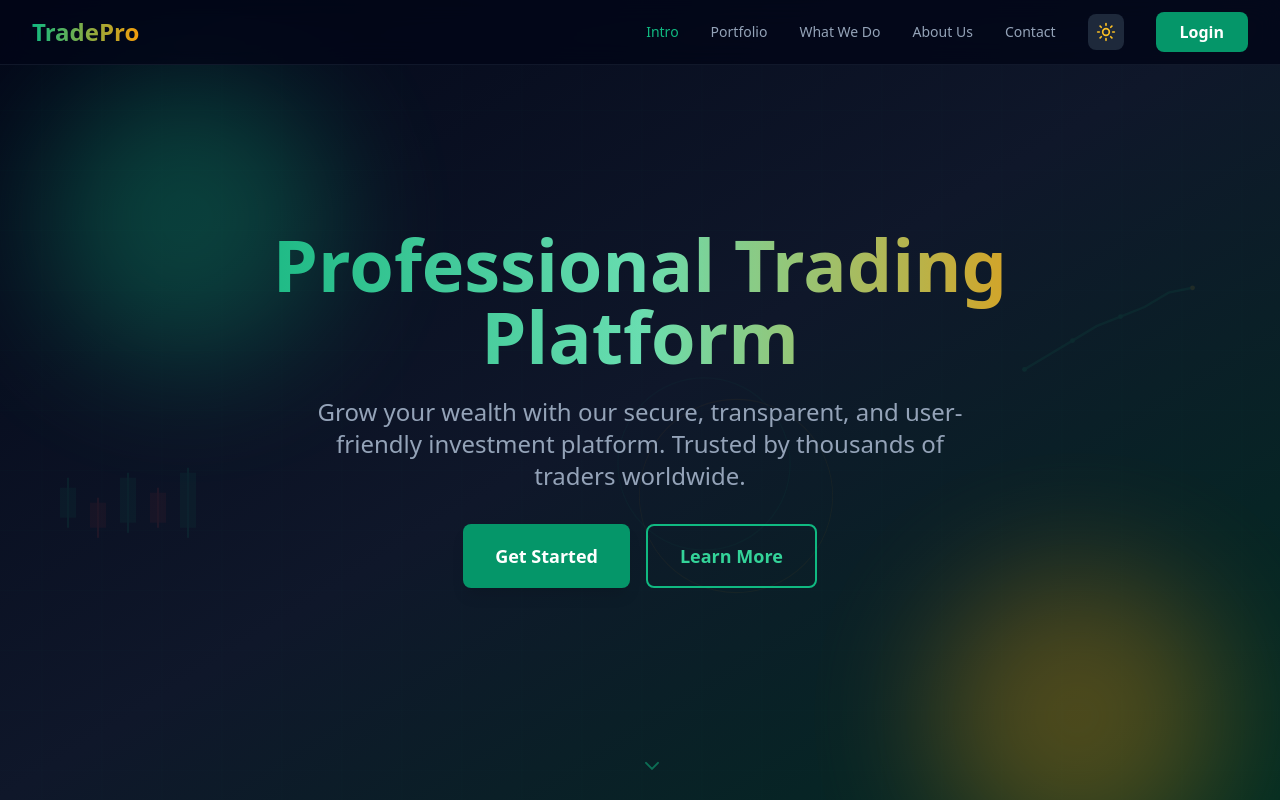
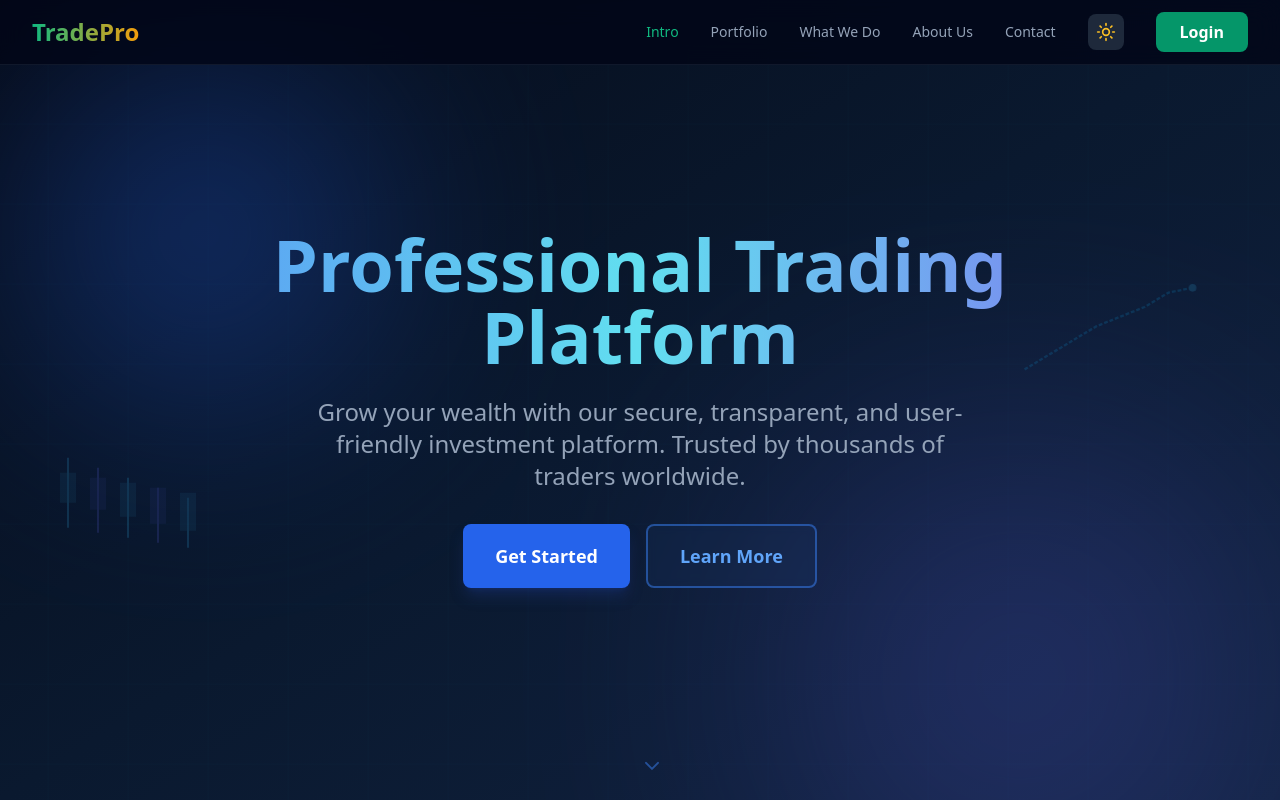
Before and after one commit to Vikramzcode/fintech, a React (Vite) app: page /landing in a window 1280 px wide. Shown: the top 800 px of the page. Built offline with nearby package versions, Linux system fonts and the light colour scheme.

Commit message:
changes done

```diff
--- a/client/components/common/Sidebar.tsx
+++ b/client/components/common/Sidebar.tsx
@@ -98,7 +98,7 @@ export function Sidebar({ isOpen, onToggle }: SidebarProps) {
         )}
       >
         <div className="p-6 border-b border-white/10">
-          <h1 className="text-2xl font-bold text-primary">TradePro</h1>
+          <h1 className="text-2xl font-bold text-slate-900">TradePro</h1>
           <p className="text-xs text-muted-foreground mt-1">
             Professional Trading Platform
           </p>
--- a/client/components/dashboard/MetricsCard.tsx
+++ b/client/components/dashboard/MetricsCard.tsx
@@ -33,7 +33,7 @@ export function MetricsCard({
         <div className="flex-1">
           <p className="text-muted-foreground text-sm font-medium group-hover:text-primary transition-colors duration-300">{title}</p>
           <div className={glowing ? "animate-counter-glow inline-block" : ""}>
-            <p className={cn("text-3xl font-bold mt-2 bg-gradient-to-r from-primary to-accent bg-clip-text text-transparent transition-all duration-300")}>
+            <p className={cn("text-3xl font-bold mt-2 bg-gradient-to-br from-slate-200 to-blue-100 bg-clip-text text-transparent transition-all duration-300")}>
               {format === "currency" ? "$" : ""}
               <AnimatedCounter
                 value={value}
--- a/client/components/sections/StartSmartInvestBetter.tsx
+++ b/client/components/sections/StartSmartInvestBetter.tsx
@@ -286,7 +286,7 @@ export function StartSmartInvestBetter({
                 <motion.div
                   key={index}
                   className={`relative p-6 sm:p-8 rounded-xl border backdrop-blur-sm transition-all duration-300 group hover:scale-105 cursor-pointer ${cardBg}`}
-                  variants={itemVariants}
+                  // variants={itemVariants}
                   whileHover={{ x: 8 }}
                   transition={{ duration: 0.3 }}
                 >
--- a/client/pages/Dashboard.tsx
+++ b/client/pages/Dashboard.tsx
@@ -46,7 +46,7 @@ export default function Dashboard() {
         </div>
 
         {/* Key Metrics - 5 Cards Row */}
-        <div className="grid grid-cols-1 sm:grid-cols-2 lg:grid-cols-5 gap-4">
+        <div className="grid  grid-cols-1 sm:grid-cols-2 lg:grid-cols-5 gap-4">
           <MetricsCard
             title="Main Wallet"
             value={displayBalance.mainWallet}
--- a/client/pages/Landing.tsx
+++ b/client/pages/Landing.tsx
@@ -174,228 +174,91 @@ export default function Landing() {
         </nav>
 
         {/* Hero Section */}
+
+
+
      <section
   id="intro"
-          className={`pt-24 pb-20 px-4 sm:px-6 lg:px-8 min-h-screen flex items-center justify-center relative overflow-hidden transition-colors duration-300 ${
+  className={`pt-24 pb-20 px-4 sm:px-6 lg:px-8 min-h-screen flex items-center justify-center relative overflow-hidden transition-colors duration-500 ${
     isDarkMode
-              ? "bg-gradient-to-br from-slate-950 via-slate-900 to-emerald-950"
-              : "bg-gradient-to-br from-slate-50 via-white to-emerald-50"
+      ? "bg-gradient-to-br from-[#050b18] via-[#0a192f] to-[#112240]"
+      : "bg-gradient-to-br from-slate-50 via-blue-50 to-indigo-50"
   }`}
 >
-          {/* Animated Grid Background */}
+  {/* Glassy Grid Overlay - Retained & Re-colored to Blue */}
   <motion.div
-            className="absolute inset-0 opacity-[0.03] pointer-events-none"
+    className="absolute inset-0 opacity-[0.1] pointer-events-none"
     animate={{
       backgroundPosition: ["0% 0%", "100% 100%"],
     }}
     transition={{
-              duration: 30,
+      duration: 40,
       repeat: Infinity,
       repeatType: "reverse",
       ease: "linear",
     }}
     style={{
-              backgroundImage: `linear-gradient(0deg, ${isDarkMode ? "rgba(16, 185, 129, 0.5)" : "rgba(16, 185, 129, 0.3)"} 1px, transparent 1px),
-                             linear-gradient(90deg, ${isDarkMode ? "rgba(16, 185, 129, 0.5)" : "rgba(16, 185, 129, 0.3)"} 1px, transparent 1px)`,
-              backgroundSize: "60px 60px",
+      backgroundImage: `linear-gradient(0deg, ${isDarkMode ? "rgba(56, 189, 248, 0.2)" : "rgba(37, 99, 235, 0.1)"} 1px, transparent 1px),
+                       linear-gradient(90deg, ${isDarkMode ? "rgba(56, 189, 248, 0.2)" : "rgba(37, 99, 235, 0.1)"} 1px, transparent 1px)`,
+      backgroundSize: "80px 80px",
     }}
   />
 
-          {/* Animated background orbs */}
+  {/* Animated Glassy Orbs - Refined for Navy Theme */}
   <div
-            className={`absolute inset-0 overflow-hidden pointer-events-none ${isDarkMode ? "opacity-30" : "opacity-10"}`}
+    className={`absolute inset-0 overflow-hidden pointer-events-none ${isDarkMode ? "opacity-40" : "opacity-20"}`}
   >
     <motion.div
-              className="absolute top-20 left-10 w-72 h-72 bg-emerald-500 rounded-full mix-blend-multiply filter blur-3xl"
+      className="absolute top-20 left-10 w-80 h-80 bg-blue-600 rounded-full mix-blend-screen filter blur-[120px]"
       animate={{
-                y: [0, -30, 0],
-                x: [0, 20, 0],
+        y: [0, -40, 0],
+        x: [0, 30, 0],
       }}
-              transition={{
-                duration: 8,
-                repeat: Infinity,
-                ease: "easeInOut",
-              }}
+      transition={{ duration: 8, repeat: Infinity, ease: "easeInOut" }}
     />
     <motion.div
-              className="absolute -bottom-8 right-10 w-72 h-72 bg-amber-500 rounded-full mix-blend-multiply filter blur-3xl"
+      className="absolute -bottom-8 right-10 w-96 h-96 bg-indigo-500 rounded-full mix-blend-screen filter blur-[140px]"
       animate={{
-                y: [0, 30, 0],
-                x: [0, -20, 0],
+        y: [0, 40, 0],
+        x: [0, -30, 0],
       }}
-              transition={{
-                duration: 10,
-                repeat: Infinity,
-                ease: "easeInOut",
-                delay: 1,
-              }}
+      transition={{ duration: 10, repeat: Infinity, ease: "easeInOut", delay: 1 }}
     />
   </div>
 
-          {/* Candlestick Pattern Background - Left Side */}
+  {/* Candlestick Pattern - Blue/Indigo Rebrand */}
   <motion.svg
-            className="absolute bottom-1/4 left-12 w-40 h-40 opacity-8 pointer-events-none"
+    className="absolute bottom-1/4 left-12 w-40 h-40 opacity-20 pointer-events-none hidden md:block"
     viewBox="0 0 160 160"
-            animate={{ y: [0, -15, 0], opacity: [0.08, 0.12, 0.08] }}
+    animate={{ y: [0, -15, 0], opacity: [0.15, 0.25, 0.15] }}
     transition={{ duration: 8, repeat: Infinity, ease: "easeInOut" }}
   >
-            {/* Candlestick 1 */}
-            <line
-              x1="20"
-              y1="40"
-              x2="20"
-              y2="90"
-              stroke={isDarkMode ? "#10b981" : "#059669"}
-              strokeWidth="2"
-            />
-            <rect
-              x="12"
-              y="50"
-              width="16"
-              height="30"
-              fill={isDarkMode ? "#10b981" : "#059669"}
-              opacity="0.6"
-            />
-            {/* Candlestick 2 */}
-            <line
-              x1="50"
-              y1="60"
-              x2="50"
-              y2="100"
-              stroke={isDarkMode ? "#ef4444" : "#dc2626"}
-              strokeWidth="2"
-            />
-            <rect
-              x="42"
-              y="65"
-              width="16"
-              height="25"
-              fill={isDarkMode ? "#ef4444" : "#dc2626"}
-              opacity="0.6"
-            />
-            {/* Candlestick 3 */}
-            <line
-              x1="80"
-              y1="35"
-              x2="80"
-              y2="95"
-              stroke={isDarkMode ? "#10b981" : "#059669"}
-              strokeWidth="2"
-            />
-            <rect
-              x="72"
-              y="40"
-              width="16"
-              height="45"
-              fill={isDarkMode ? "#10b981" : "#059669"}
-              opacity="0.6"
-            />
-            {/* Candlestick 4 */}
-            <line
-              x1="110"
-              y1="50"
-              x2="110"
-              y2="90"
-              stroke={isDarkMode ? "#ef4444" : "#dc2626"}
-              strokeWidth="2"
-            />
-            <rect
-              x="102"
-              y="55"
-              width="16"
-              height="30"
-              fill={isDarkMode ? "#ef4444" : "#dc2626"}
-              opacity="0.6"
-            />
-            {/* Candlestick 5 */}
-            <line
-              x1="140"
-              y1="30"
-              x2="140"
-              y2="100"
-              stroke={isDarkMode ? "#10b981" : "#059669"}
-              strokeWidth="2"
-            />
-            <rect
-              x="132"
-              y="35"
-              width="16"
-              height="55"
-              fill={isDarkMode ? "#10b981" : "#059669"}
-              opacity="0.6"
-            />
+    {[20, 50, 80, 110, 140].map((x, i) => (
+      <g key={x}>
+        <line x1={x} y1={20 + (i*10)} x2={x} y2={90 + (i*5)} stroke={i % 2 === 0 ? "#38bdf8" : "#6366f1"} strokeWidth="2" />
+        <rect x={x-8} y={35 + (i*5)} width="16" height={30 + (i*2)} fill={i % 2 === 0 ? "#38bdf8" : "#6366f1"} opacity="0.4" />
+      </g>
+    ))}
   </motion.svg>
 
-          {/* Uptrend Line - Right Side */}
+  {/* Uptrend Line - Cyan Rebrand */}
   <motion.svg
-            className="absolute top-1/3 right-20 w-48 h-32 opacity-6 pointer-events-none"
+    className="absolute top-1/3 right-20 w-48 h-32 opacity-20 pointer-events-none hidden lg:block"
     viewBox="0 0 200 120"
-            animate={{ x: [0, 10, 0], opacity: [0.06, 0.1, 0.06] }}
+    animate={{ x: [0, 10, 0], opacity: [0.1, 0.2, 0.1] }}
     transition={{ duration: 10, repeat: Infinity, ease: "easeInOut" }}
   >
     <polyline
       points="10,100 35,85 60,70 85,55 110,45 135,35 160,20 185,15"
       fill="none"
-              stroke={isDarkMode ? "#10b981" : "#059669"}
+      stroke={isDarkMode ? "#0ea5e9" : "#2563eb"}
       strokeWidth="2.5"
-              opacity="0.8"
+      strokeDasharray="4 2"
     />
-            {/* Data points */}
-            <circle
-              cx="10"
-              cy="100"
-              r="2.5"
-              fill={isDarkMode ? "#10b981" : "#059669"}
-            />
-            <circle
-              cx="60"
-              cy="70"
-              r="2.5"
-              fill={isDarkMode ? "#10b981" : "#059669"}
-            />
-            <circle
-              cx="110"
-              cy="45"
-              r="2.5"
-              fill={isDarkMode ? "#10b981" : "#059669"}
-            />
-            <circle
-              cx="185"
-              cy="15"
-              r="2.5"
-              fill={isDarkMode ? "#fbbf24" : "#f59e0b"}
-            />
+    <circle cx="185" cy="15" r="4" fill="#38bdf8" className="animate-pulse" />
   </motion.svg>
 
-          {/* Pulsing Radar Ring - Center */}
-          <motion.div
-            className="absolute top-1/2 left-1/2 transform -translate-x-1/2 -translate-y-1/2 w-32 h-32 rounded-full border border-emerald-500/30 pointer-events-none"
-            animate={{
-              scale: [1, 1.4, 1],
-              opacity: [0.4, 0.1, 0.4],
-            }}
-            transition={{
-              duration: 5,
-              repeat: Infinity,
-              ease: "easeInOut",
-            }}
-          />
-
-          {/* Secondary Radar Ring */}
-          <motion.div
-            className="absolute top-1/2 left-1/2 transform -translate-x-1/2 -translate-y-1/2 w-48 h-48 rounded-full border border-amber-500/15 pointer-events-none"
-            animate={{
-              scale: [1, 1.3, 1],
-              opacity: [0.3, 0.05, 0.3],
-            }}
-            transition={{
-              duration: 6,
-              repeat: Infinity,
-              ease: "easeInOut",
-              delay: 0.5,
-            }}
-          />
-
+  {/* Main Content */}
   <div className="max-w-4xl mx-auto text-center relative z-10">
     <motion.div
       initial={{ opacity: 0, y: 30 }}
@@ -403,19 +266,15 @@ export default function Landing() {
       transition={{ duration: 0.8, ease: "easeOut" }}
     >
       <motion.h1
-                className="text-5xl sm:text-6xl lg:text-7xl font-bold mb-6 bg-gradient-to-r from-emerald-500 via-emerald-300 to-amber-500 bg-clip-text text-transparent"
+        className="text-5xl sm:text-6xl lg:text-7xl font-bold mb-6 bg-gradient-to-r from-blue-400 via-cyan-300 to-indigo-400 bg-clip-text text-transparent"
         animate={{ opacity: [0.9, 1, 0.9] }}
-                transition={{
-                  duration: 4,
-                  repeat: Infinity,
-                  ease: "easeInOut",
-                }}
+        transition={{ duration: 4, repeat: Infinity, ease: "easeInOut" }}
       >
         Professional Trading Platform
       </motion.h1>
 
       <motion.p
-                className={`text-xl sm:text-2xl ${mutedClasses} mb-8 max-w-2xl mx-auto`}
+        className={`text-xl sm:text-2xl ${isDarkMode ? "text-slate-400" : "text-slate-600"} mb-8 max-w-2xl mx-auto`}
         initial={{ opacity: 0, y: 20 }}
         animate={{ opacity: 1, y: 0 }}
         transition={{ duration: 0.8, ease: "easeOut", delay: 0.2 }}
@@ -430,28 +289,30 @@ export default function Landing() {
         animate={{ opacity: 1, y: 0 }}
         transition={{ duration: 0.8, ease: "easeOut", delay: 0.4 }}
       >
+        {/* Primary Button: Electric Blue */}
         <motion.button
           onClick={() => navigate("/login")}
-                  className="px-8 py-4 bg-emerald-600 hover:bg-emerald-700 text-white font-bold rounded-lg transition-all duration-200 text-lg shadow-lg hover:shadow-emerald-500/50 hover:shadow-xl"
+          className="px-8 py-4 bg-blue-600 hover:bg-blue-500 text-white font-bold rounded-lg transition-all duration-300 text-lg shadow-lg shadow-blue-900/40"
           whileHover={{
             y: -4,
-                    boxShadow: isDarkMode
-                      ? "0 20px 40px rgba(16, 185, 129, 0.4)"
-                      : "0 20px 40px rgba(16, 185, 129, 0.3)",
+            boxShadow: "0 20px 40px rgba(37, 99, 235, 0.3)",
           }}
           whileTap={{ scale: 0.95 }}
         >
           Get Started
         </motion.button>
 
+        {/* Secondary Button: Glassy Outlined */}
         <motion.button
           onClick={() => scrollToSection("services")}
-                  className={`px-8 py-4 border-2 ${isDarkMode ? "border-emerald-500 hover:border-emerald-400 text-emerald-400" : "border-emerald-600 hover:border-emerald-700 text-emerald-600"} font-bold rounded-lg transition-all duration-200 text-lg hover:bg-emerald-500/10`}
+          className={`px-8 py-4 border-2 backdrop-blur-sm ${
+            isDarkMode
+              ? "border-blue-500/50 hover:border-blue-400 text-blue-400 bg-blue-500/5"
+              : "border-blue-600 hover:border-blue-700 text-blue-600"
+          } font-bold rounded-lg transition-all duration-300 text-lg`}
           whileHover={{
             y: -4,
-                    boxShadow: isDarkMode
-                      ? "0 10px 30px rgba(16, 185, 129, 0.2)"
-                      : "0 10px 30px rgba(16, 185, 129, 0.15)",
+            backgroundColor: isDarkMode ? "rgba(59, 130, 246, 0.1)" : "rgba(59, 130, 246, 0.05)",
           }}
           whileTap={{ scale: 0.95 }}
         >
@@ -461,17 +322,18 @@ export default function Landing() {
     </motion.div>
   </div>
 
-          {/* Scroll indicator */}
+  {/* Scroll Indicator - Blue Accent */}
   <motion.div
     className="absolute bottom-8 left-1/2 transform -translate-x-1/2"
     animate={{ y: [0, 10, 0] }}
     transition={{ duration: 2, repeat: Infinity, ease: "easeInOut" }}
   >
     <ChevronDown
-              className={`w-6 h-6 ${isDarkMode ? "text-emerald-500/50" : "text-emerald-600/50"}`}
+      className={`w-6 h-6 ${isDarkMode ? "text-blue-500/50" : "text-blue-600/50"}`}
     />
   </motion.div>
 </section>
+
 
         {/* Portfolio / Stats Section */}
       <section
@@ -722,7 +584,7 @@ export default function Landing() {
           id="about"
           className={`py-20 px-4 sm:px-6 lg:px-8 transition-colors duration-300 ${
             isDarkMode
-              ? "bg-gradient-to-b from-slate-900 via-purple-950/30 to-slate-900"
+              ? "bg-gradient-to-b from-slate-900 via-blue-950/30 to-slate-900"
               : "bg-gradient-to-b from-slate-100 via-purple-50/30 to-slate-100"
           }`}
         >
@@ -734,14 +596,14 @@ export default function Landing() {
                   className={`text-4xl sm:text-5xl font-bold mb-6 ${isDarkMode ? "text-slate-100" : "text-slate-900"}`}
                 >
                   About{" "}
-                  <span className="bg-gradient-to-r from-purple-500 to-pink-500 bg-clip-text text-transparent">
+                  <span className="bg-gradient-to-r from-blue-900 to-blue-400 bg-clip-text text-transparent">
                     TradePro
                   </span>
                 </h2>
 
                 <div className="space-y-6">
                   <div>
-                    <h3 className="text-xl font-bold mb-3 bg-gradient-to-r from-purple-500 to-pink-500 bg-clip-text text-transparent">
+                    <h3 className="text-xl font-bold mb-3 bg-gradient-to-r from-blue-500 to-blue-300 bg-clip-text text-transparent">
                       Our Story
                     </h3>
                     <p className={`${mutedClasses} leading-relaxed`}>
@@ -754,7 +616,7 @@ export default function Landing() {
                   </div>
 
                   <div>
-                    <h3 className="text-xl font-bold mb-3 bg-gradient-to-r from-purple-500 to-pink-500 bg-clip-text text-transparent">
+                    <h3 className="text-xl font-bold mb-3 bg-gradient-to-r  from-blue-500 to-blue-300 bg-clip-text text-transparent">
                       Our Mission
                     </h3>
                     <p className={`${mutedClasses} leading-relaxed`}>
@@ -766,7 +628,7 @@ export default function Landing() {
                   </div>
 
                   <div>
-                    <h3 className="text-xl font-bold mb-3 bg-gradient-to-r from-purple-500 to-pink-500 bg-clip-text text-transparent">
+                    <h3 className="text-xl font-bold mb-3 bg-gradient-to-r  from-blue-500 to-blue-300 bg-clip-text text-transparent">
                       Our Vision
                     </h3>
                     <p className={`${mutedClasses} leading-relaxed`}>
--- a/tailwind.config.ts
+++ b/tailwind.config.ts
@@ -152,7 +152,7 @@ export default {
       animation: {
         "accordion-down": "accordion-down 0.2s ease-out",
         "accordion-up": "accordion-up 0.2s ease-out",
-        "counter-glow": "counter-glow 2s ease-in-out infinite",
+        // "counter-glow": "counter-glow 2s ease-in-out infinite",
         "fade-in": "fade-in 0.3s ease-out",
         "slide-up": "slide-up 0.3s ease-out",
         "gradient-shift": "gradient-shift 4s ease infinite",
```
Lines whose indentation alone changed are shown as unchanged.
